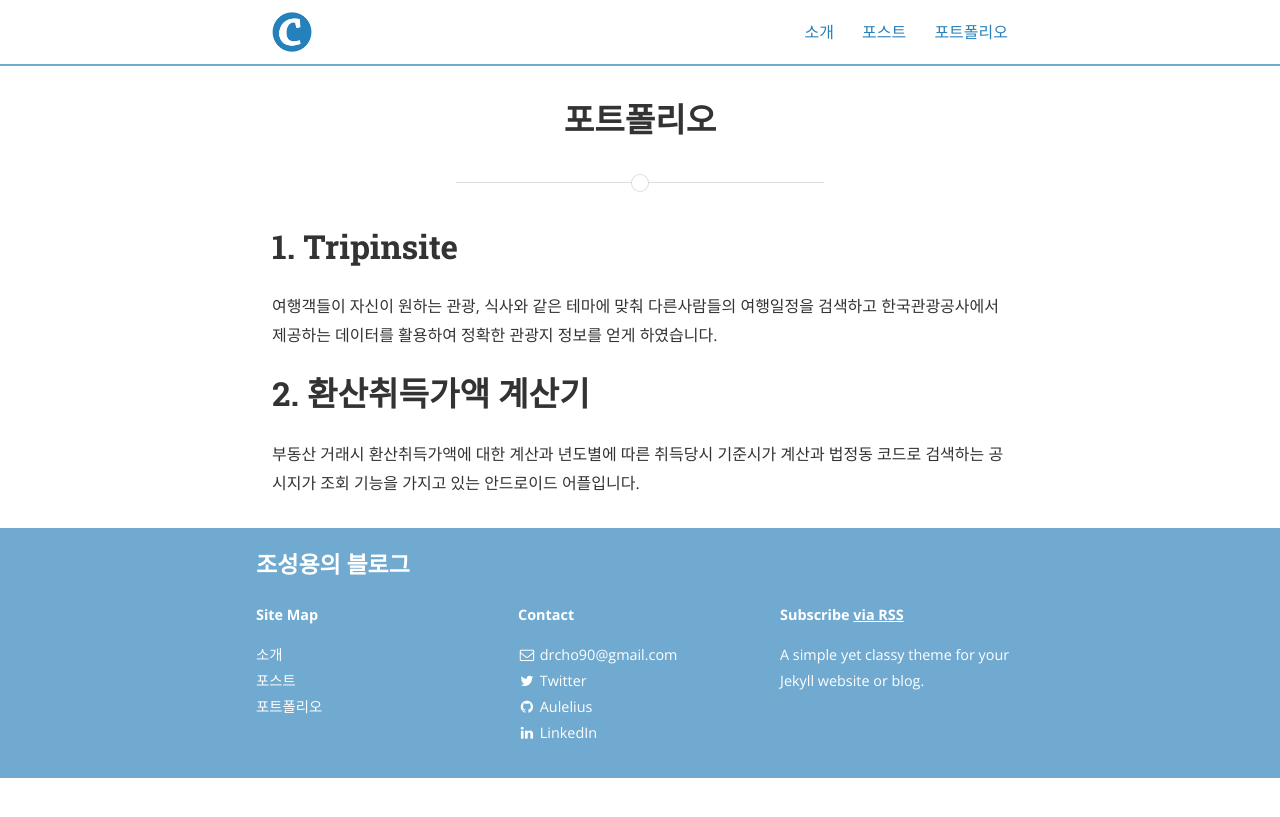
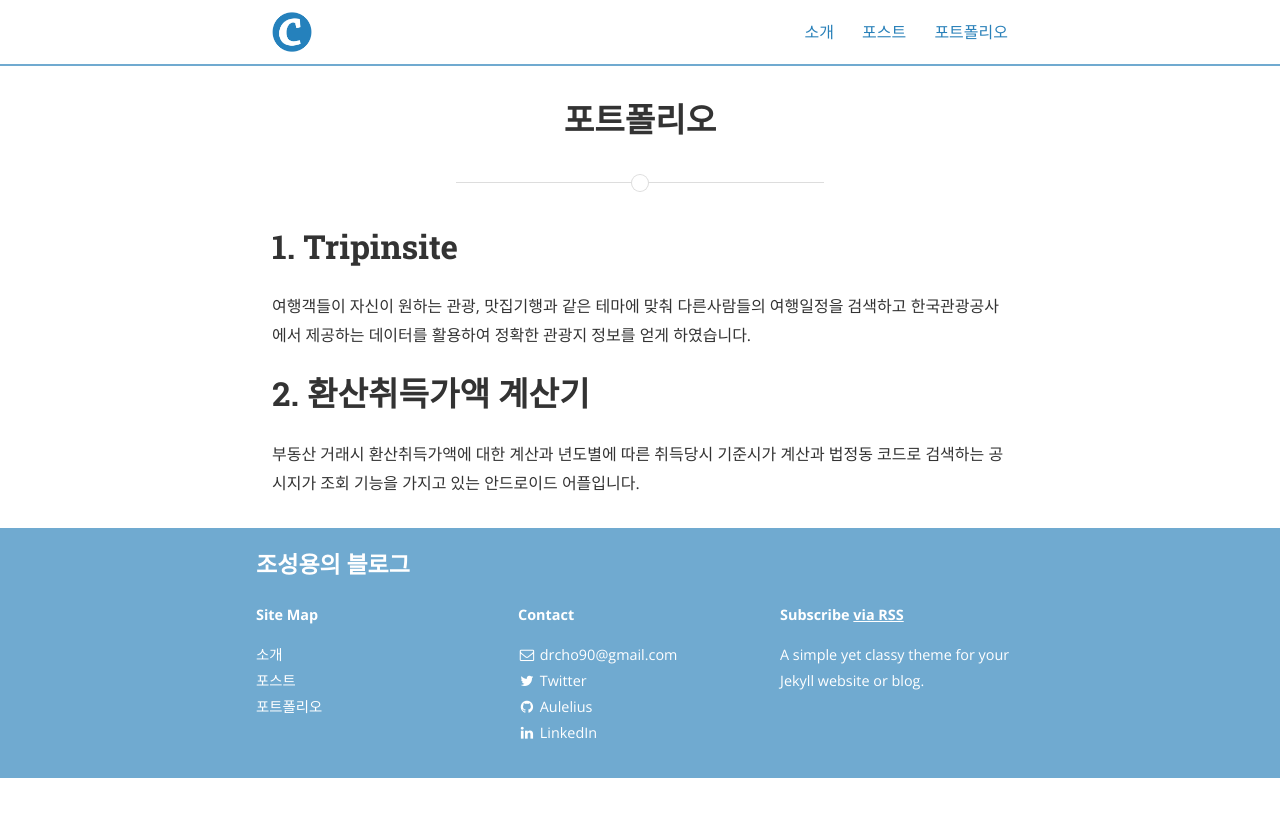
Before and after one commit to Aulelius/Aulelius.github.io, a Jekyll site: the page built from typography.md, in a window 1280 px wide. Shown: the top 817 px of the page. Built offline with Jekyll 4.4.1, drawn with Linux system fonts in a browser that asks for light colours; nearby versions of some CDN libraries.

Commit message:
Update typography.md

```diff
--- a/typography.md
+++ b/typography.md
@@ -7,7 +7,7 @@ main_nav: true
 
 <h1>1. Tripinsite</h1>
 <p>
-여행객들이 자신이 원하는 관광, 식사와 같은 테마에 맞춰 다른사람들의 여행일정을 검색하고 한국관광공사에서 제공하는 데이터를 활용하여 정확한 관광지 정보를 얻게 하였습니다.</p>
+여행객들이 자신이 원하는 관광, 맛집기행과 같은 테마에 맞춰 다른사람들의 여행일정을 검색하고 한국관광공사에서 제공하는 데이터를 활용하여 정확한 관광지 정보를 얻게 하였습니다.</p>
 
 <h1>2. 환산취득가액 계산기</h1>
 
```
